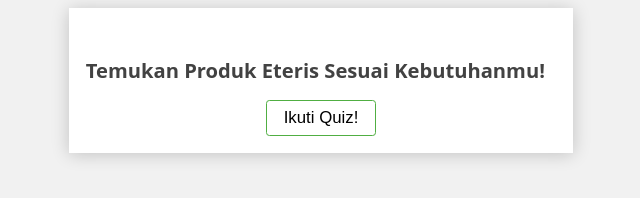
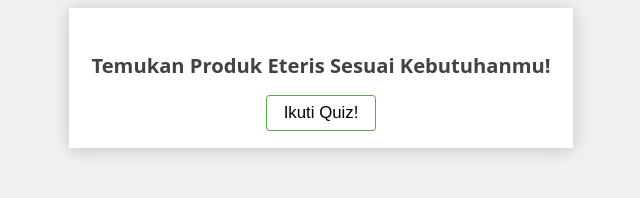
Before and after one commit to michellia-cs/quiz-trial-logic, a plain HTML site: page index.html in a window 1280 px wide. Shown: the whole page, without its empty margins (319-959 px from the left). Drawn offline with Linux system fonts and the light colour scheme.

Commit message:
Update style.css

```diff
--- a/style.css
+++ b/style.css
@@ -28,15 +28,16 @@
 	height: 33vh;
 	object-fit: cover;
 }
-.quiz div > span {
+#quiz_progress{
 	font-size: 80%;
-	text-transform: uppercase;
 	color: hsla(0, 0%, 70%, 1);
+	text-align: center;
 }
 .quiz h2 {
 	font-size: 120%;
 	font-weight: 700;
 	margin: 0;
+	text-align: center;
 }
 .quiz ul {
 	list-style: none;
```
